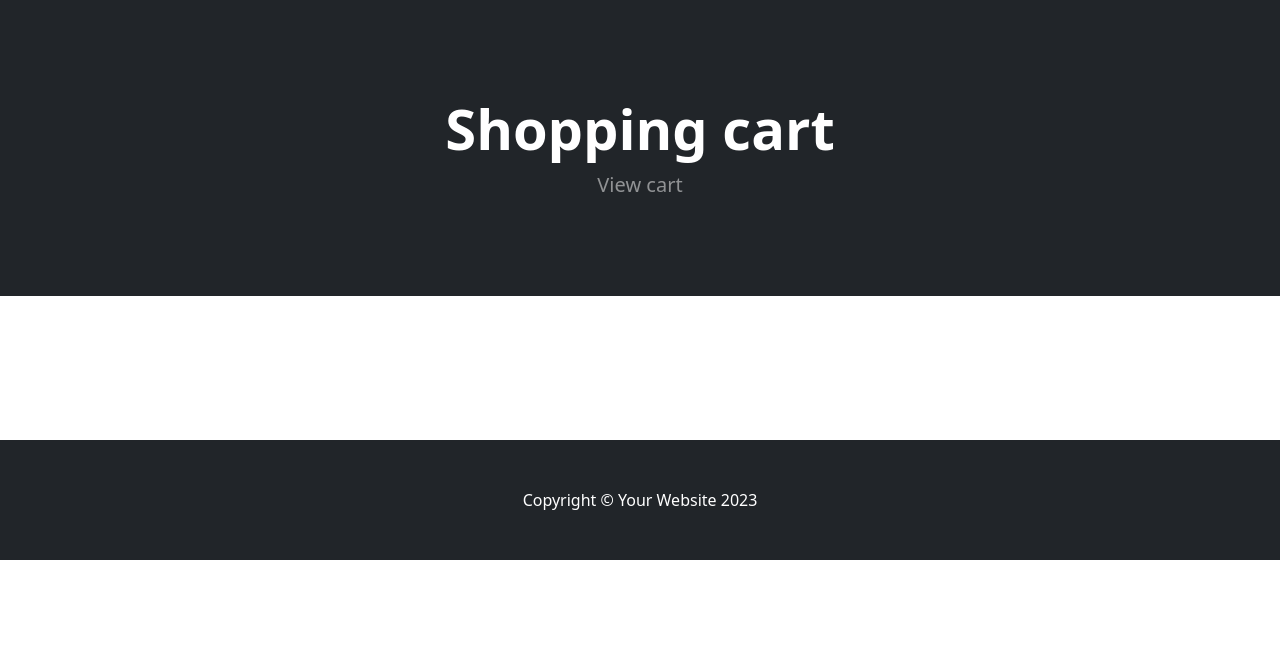
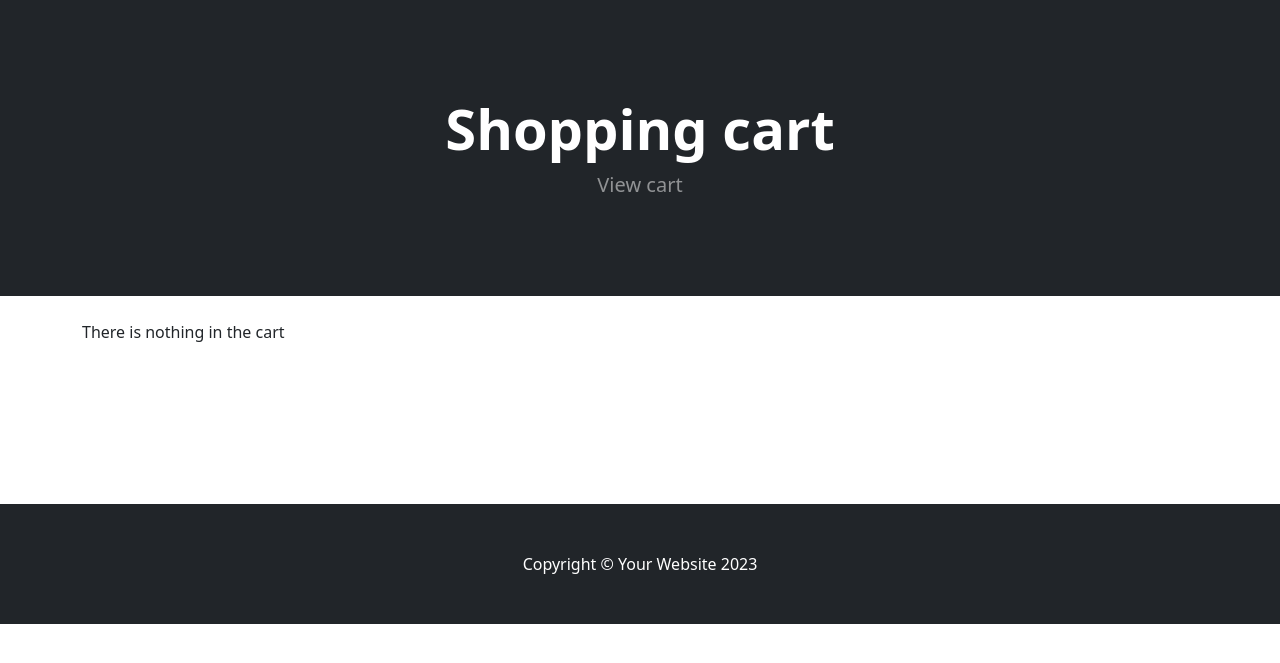
Before and after one commit to Nyirizina/django_ecommerce_backend_project, a Django app: page /cart/ in a window 1280 px wide. Shown: the part 57-720 px from the top of the page. Run offline with Django 5.2, Linux system fonts and the light colour scheme; some libraries are stand-ins or nearby versions.

Commit message:
editing the cart summary page

```diff
--- a/cart/cart.py
+++ b/cart/cart.py
@@ -1,3 +1,4 @@
+from store.models import Product
 
 class Cart():
     def __init__(self, request):
@@ -24,3 +25,17 @@ class Cart():
             self.cart[product_id] = {'price': str(product.price)}
 
         self.session.modified = True
+
+
+    # returning length of the items in the array
+    def __len__(self):
+        return len(self.cart)
+
+    def get_products(self):
+        # get ids from cart
+        product_ids = self.cart.keys()
+        # use ids to lookup products in database
+        products = Product.objects.filter(id__in=product_ids)
+
+        # return the looked products
+        return products
--- a/cart/templates/cart_summary.html
+++ b/cart/templates/cart_summary.html
@@ -13,6 +13,57 @@
                 </div>
             </div>
         </header>
+        <br>
+        <div class="container">
+        {% if cart_products %}
+            {% for product in cart_products %}
+                <div class="card mb-3">
+  <div class="row g-0">
+    <div class="col-md-4">
+      <img src="{{ product.image.url }}" class="img-fluid rounded-start" alt="...">
+    </div>
+    <div class="col-md-8">
+      <div class="card-body">
+        <center>
+        <h5 class="card-title">{{ product.name }}</h5>
+        <p class="card-text"> {{ product.description  }}  </p>
+
+        {% if product.sale_price %}
+        <!-- Product price-->
+                                    <strike>${{ product.price }}</strike>
+                                    <br>
+                                    ${{ product.sale_price }}
+                                    <br>
+                                    <br>
+
+
+        {% else %}
+        <!-- Product price-->
+
+                                   ${{ product.price }}
+                                   <br>
+                                   <br>
+                                   <br>
+
+        {% endif %}
+
+
+
+        <a href="{% url 'home' %}" class="btn btn-secondary">Return to Home</a>
+
+        </center>
+      </div>
+    </div>
+  </div>
+   </div><br>
+
+            {% endfor %}
+            {% else %}
+            <p>There is nothing in the cart</p>
+            {% endif %}
+
+        </div>
+
        <br>
        <br>
        <br>
--- a/cart/views.py
+++ b/cart/views.py
@@ -4,7 +4,10 @@ from store.models import Product
 from django.http import JsonResponse
 
 def cart_summary(request):
-    return render(request, 'cart_summary.html')
+    # get cart
+    cart =  Cart(request)
+    cart_products = cart.get_products
+    return render(request, 'cart_summary.html',{"cart_products": cart_products})
 
 def cart_add(request):
     # get cart
@@ -19,8 +22,14 @@ def cart_add(request):
         # Save to session
         cart.add(product=product)
 
+        # get cart quantity
+        cart_quantity = cart.__len__()
+
+
+
         #return response
-        response = JsonResponse({'Product Name: ': product.name})
+        # response = JsonResponse({'Product Name: ': product.name})
+        response = JsonResponse({'qty ': cart_quantity})
         return response
 
 
--- a/store/templates/nav_bar.html
+++ b/store/templates/nav_bar.html
@@ -37,7 +37,7 @@
 
                             <i class="bi-cart-fill me-1"></i>
                             Cart
-                            <span class="badge bg-dark text-white ms-1 rounded-pill">0</span>
+                            <span class="badge bg-dark text-white ms-1 rounded-pill" id="cart_quantity">{{ cart|length }}</span>
 
                         </a>
                     </form>
--- a/store/templates/product.html
+++ b/store/templates/product.html
@@ -74,7 +74,9 @@
               },
               // once successfull then...
               success: function(json){
-                console.log(json)
+                // console.log(json)
+                document.getElementById('cart_quantity').
+                textContent = json.qty
               },
               // once unsuccessful
               error: function(xhr, errmsg, err){
```
Also changed, not shown: db.sqlite3.
